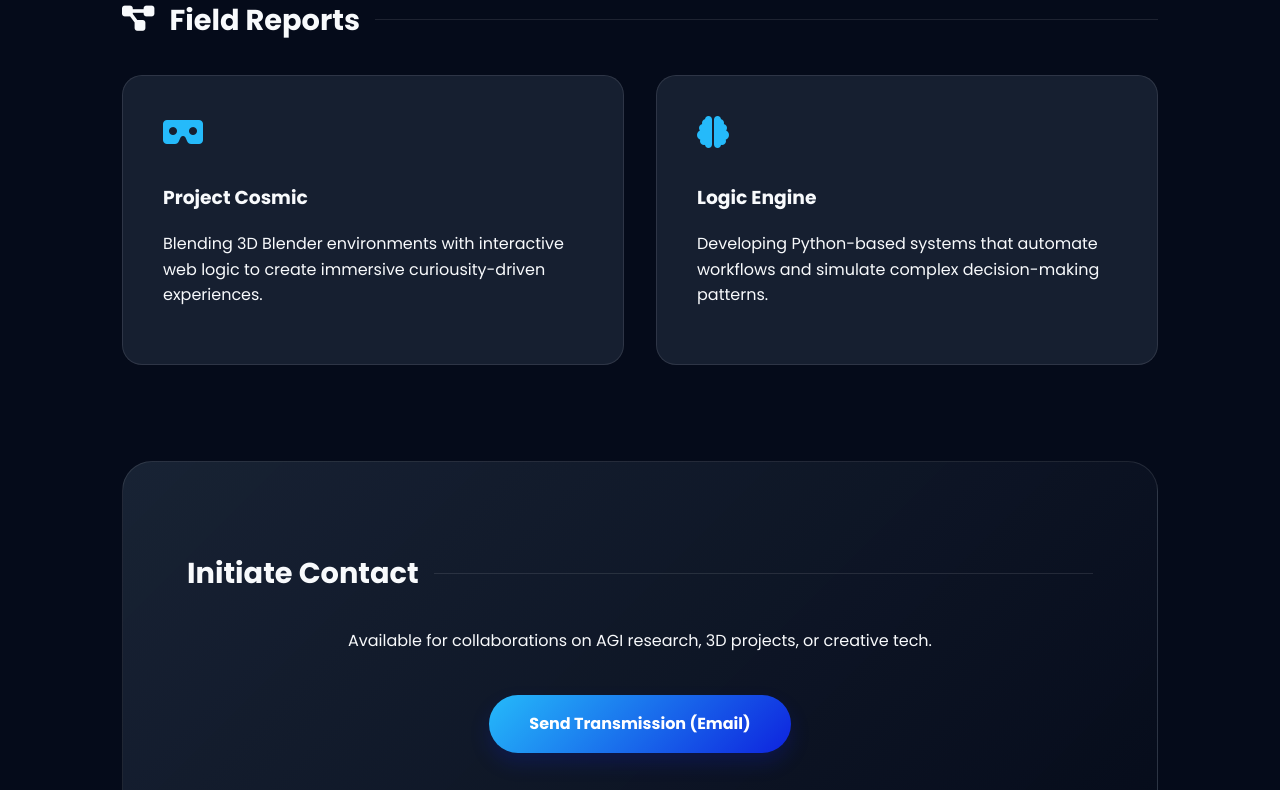
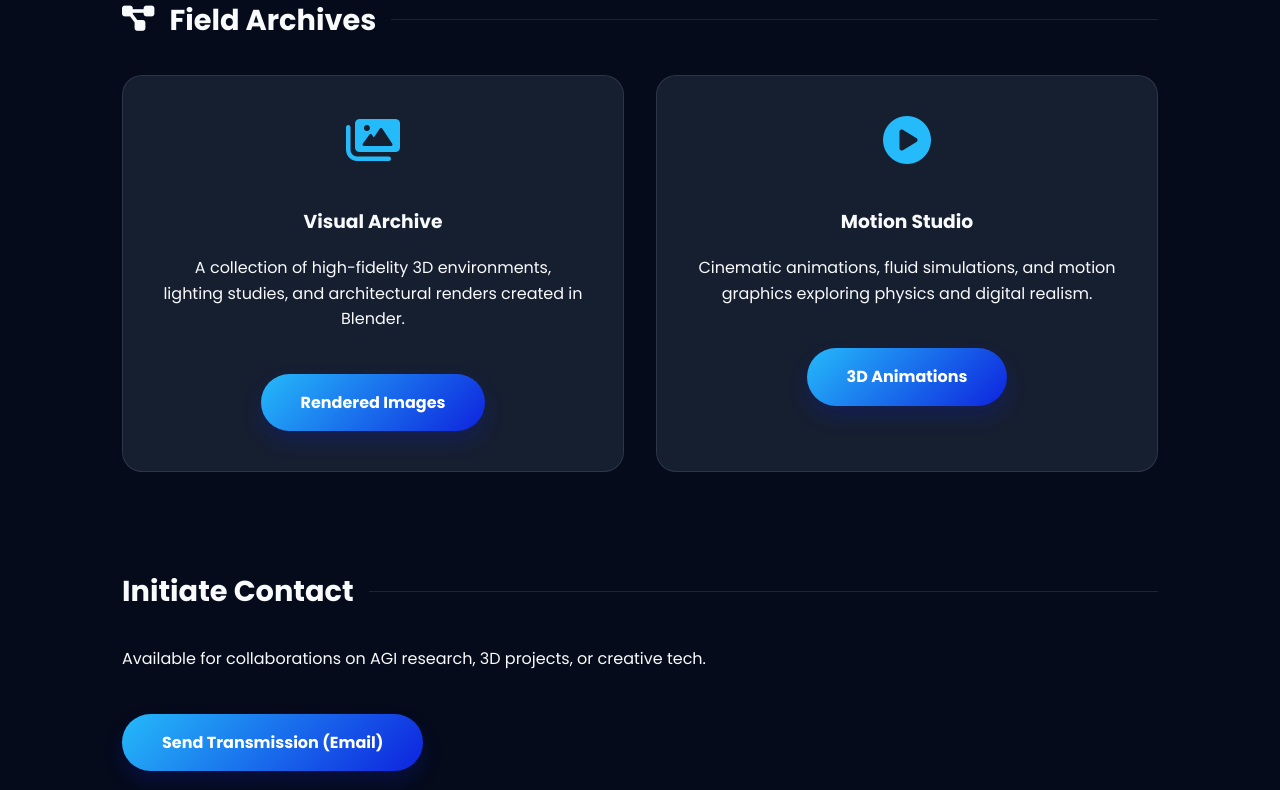
Before and after one commit to Mukhesh-5473/Portfolio, a plain HTML site: page index.html in a window 1280 px wide. Shown: the part 1615-2405 px from the top of the page. Drawn offline with Linux system fonts and the light colour scheme.

Commit message:
Update index.html

```diff
--- a/index.html
+++ b/index.html
@@ -187,19 +187,12 @@
             font-weight: 600;
         }
 
-        /* Projects Grid */
+        /* Works Grid */
         .grid { display: grid; grid-template-columns: repeat(auto-fit, minmax(300px, 1fr)); gap: 2rem; }
-        .project-card i { font-size: 2rem; color: var(--accent-color); margin-bottom: 1rem; }
+        .project-card { text-align: center; }
+        .project-card i { font-size: 3rem; color: var(--accent-color); margin-bottom: 1.5rem; }
 
-        /* Contact Section */
-        .contact-box {
-            background: linear-gradient(135deg, rgba(30, 41, 59, 0.8), #050b1a);
-            padding: 4rem;
-            border-radius: 30px;
-            text-align: center;
-            border: 1px solid var(--glass-border);
-        }
-
+        /* Buttons */
         .btn {
             background: linear-gradient(135deg, var(--accent-color), var(--secondary-accent));
             color: white;
@@ -239,13 +232,12 @@
         <div class="nav-links">
             <a href="#about">About</a>
             <a href="#skills">Skills</a>
-            <a href="#projects">Projects</a>
+            <a href="#works">Works</a>
             <a href="#contact">Contact</a>
         </div>
     </nav>
 
     <header>
-        <!-- BLACK HOLE ICON TOP -->
         <div class="black-hole-wrapper">
             <div class="bh-core"></div>
             <div class="bh-disk"></div>
@@ -254,7 +246,7 @@
         <div class="hero-content">
             <h1>S.R Mukhesh Kumar</h1>
             <p class="hero-tagline">Explorer of AGI, 3D Realism, and the logical architecture of the universe.</p>
-            <a href="#projects" class="btn">Explore My Universe</a>
+            <a href="#works" class="btn">Explore My Universe</a>
         </div>
     </header>
 
@@ -281,19 +273,29 @@
             </div>
         </section>
 
-        <section id="projects">
-            <h2><i class="fas fa-project-diagram"></i> Field Reports</h2>
+        <!-- NEW WORKS SECTION WITH 2 BUTTONS -->
+        <section id="works">
+            <h2><i class="fas fa-project-diagram"></i> Field Archives</h2>
             <div class="grid">
+
+                <!-- Card 1: Rendered Images -->
                 <div class="card project-card">
-                    <i class="fas fa-vr-cardboard"></i>
-                    <h3>Project Cosmic</h3>
-                    <p>Blending 3D Blender environments with interactive web logic to create immersive curiousity-driven experiences.</p>
+                    <i class="fas fa-images"></i>
+                    <h3>Visual Archive</h3>
+                    <p>A collection of high-fidelity 3D environments, lighting studies, and architectural renders created in Blender.</p>
+                    <br>
+                    <a href="gallery.html" class="btn">Rendered Images</a>
                 </div>
+
+                <!-- Card 2: Animations -->
                 <div class="card project-card">
-                    <i class="fas fa-brain"></i>
-                    <h3>Logic Engine</h3>
-                    <p>Developing Python-based systems that automate workflows and simulate complex decision-making patterns.</p>
+                    <i class="fas fa-play-circle"></i>
+                    <h3>Motion Studio</h3>
+                    <p>Cinematic animations, fluid simulations, and motion graphics exploring physics and digital realism.</p>
+                    <br>
+                    <a href="vids.html" class="btn">3D Animations</a>
                 </div>
+
             </div>
         </section>
 
@@ -302,21 +304,15 @@
                 <h2>Initiate Contact</h2>
                 <p>Available for collaborations on AGI research, 3D projects, or creative tech.</p>
                 <br>
-        <!-- This button opens the user's email app -->
                 <a href="mailto:mukiastro5473@gmail.com" class="btn">Send Transmission (Email)</a>
 
                 <div class="social-links">
-            <!-- GitHub -->
                     <a href="https://github.com/Mukhesh-5473" target="_blank" rel="noopener noreferrer">
                         <i class="fab fa-github"></i>
                     </a>
-
-            <!-- Instagram -->
                     <a href="https://www.instagram.com/srmj54732/" target="_blank" rel="noopener noreferrer">
                         <i class="fab fa-instagram"></i>
                     </a>
-
-            <!-- LinkedIn (You can add your link here later) -->
                     <a href="#" target="_blank">
                         <i class="fab fa-linkedin"></i>
                     </a>
```
Lines whose indentation alone changed are shown as unchanged.
